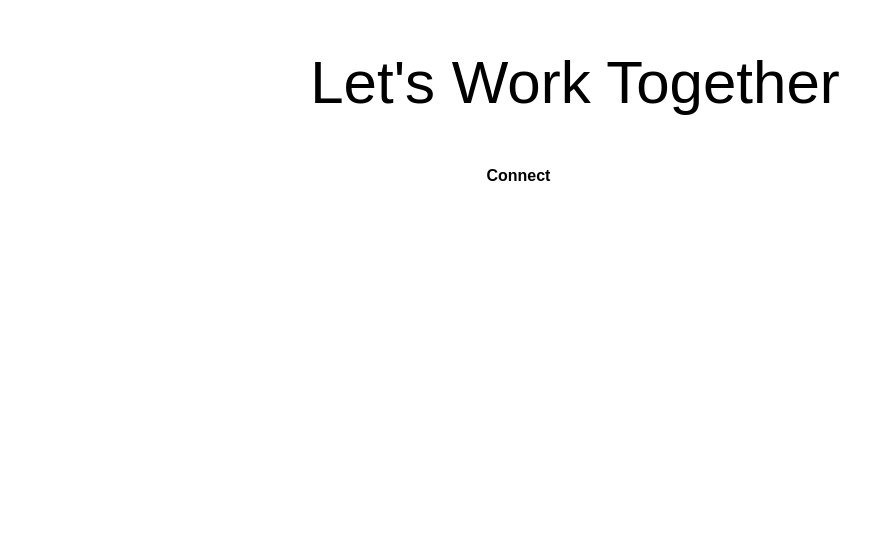
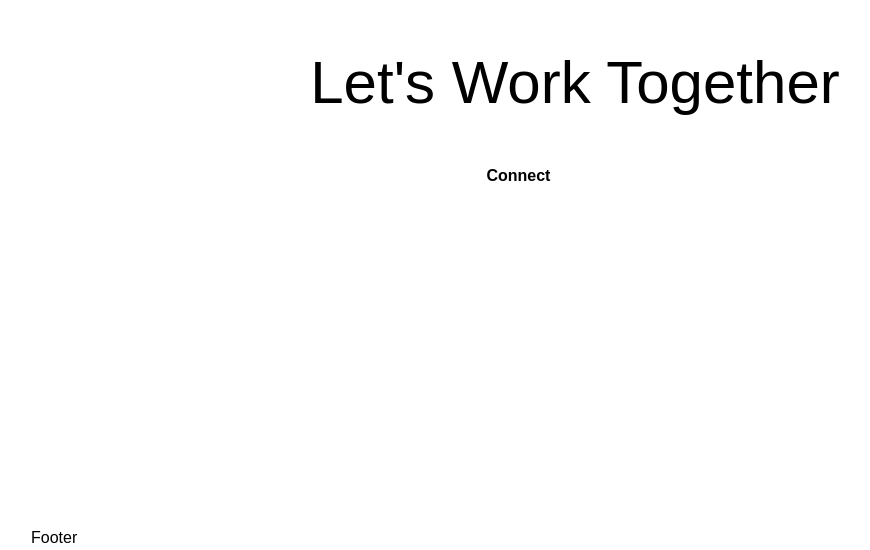
Before and after one commit to Kanna116/klaxe, a Next.js app: page /home in a window 1280 px wide. Shown: the part 3058-3608 px from the top of the page, without its empty margins (65-935 px from the left). Before the commit the page ends 3584 px from the top, so only its background shows below. Built offline with nearby package versions, Linux system fonts and the light colour scheme; a web font is replaced by a local one.

Commit message:
footer component created

```diff
--- /dev/null
+++ b/pages/components/footer.js
@@ -0,0 +1,9 @@
+import React from 'react'
+
+const Footer = () => {
+  return (
+    <div>Footer</div>
+  )
+}
+
+export default Footer
--- a/pages/home/index.js
+++ b/pages/home/index.js
@@ -5,6 +5,7 @@ import SimpleAbout from '../components/simpleabout'
 import TechStackbar from '../components/techstackbar'
 import HandPickedProjects from '../components/handpickedprojects'
 import Connect from '../components/connect'
+import Footer from '../components/footer'
 
 const HomePage = () => {
   return (
@@ -15,6 +16,7 @@ const HomePage = () => {
         <TechStackbar />
         <HandPickedProjects />
         <Connect />
+        <Footer />
     </div>
   )
 }
```
